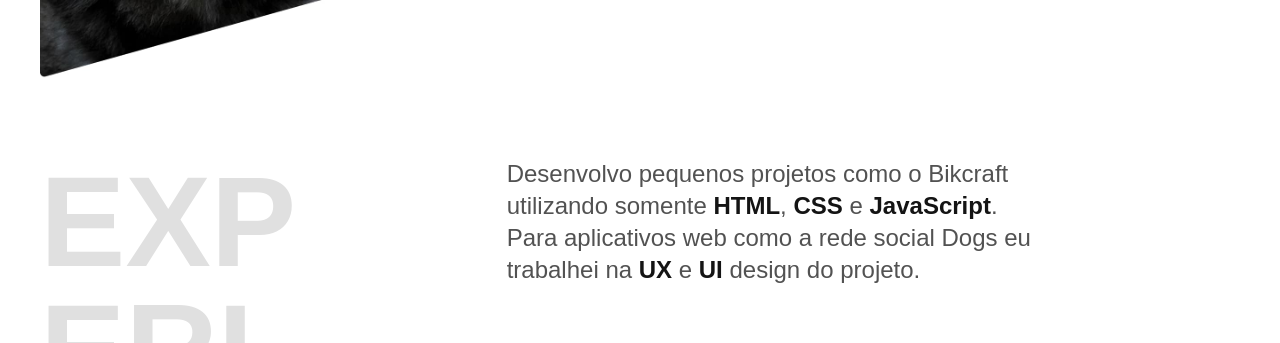
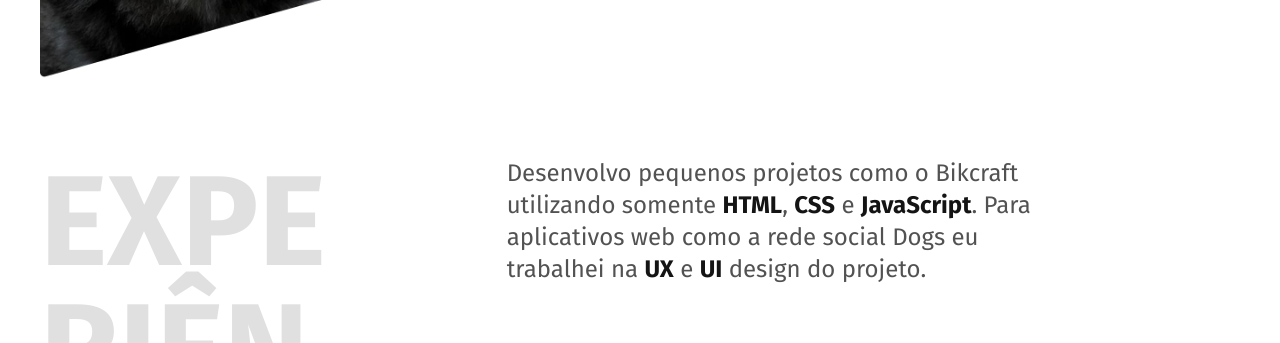
Before and after one commit to henriquebrito10/henriquebrito10.github.io, a plain HTML site: page index.html in a window 1280 px wide. Shown: the part 545-888 px from the top of the page. Drawn offline with Linux system fonts and the light colour scheme.

Commit message:
google fonts

```diff
--- a/index.html
+++ b/index.html
@@ -8,6 +8,11 @@
   <link rel="icon" type="image/svg+xml" href="./favicon.svg" />
   <title>Lobo, Desenvolvedor Front End e UX/UI Design</title>
   <meta name="description" content="Desenvolvedor Front End & UX/UI Designer, Localizado em Minas Gerais">
+
+
+  <link rel="preconnect" href="https://fonts.googleapis.com">
+  <link rel="preconnect" href="https://fonts.gstatic.com" crossorigin>
+  <link href="https://fonts.googleapis.com/css2?family=Fira+Sans:ital,wght@0,100;0,200;0,300;0,400;0,500;0,600;0,700;0,800;0,900;1,100;1,200;1,300;1,400;1,500;1,600;1,700;1,800;1,900&family=Open+Sans:ital,wght@0,300..800;1,300..800&display=swap" rel="stylesheet">
 </head>
 
 <body>
```
